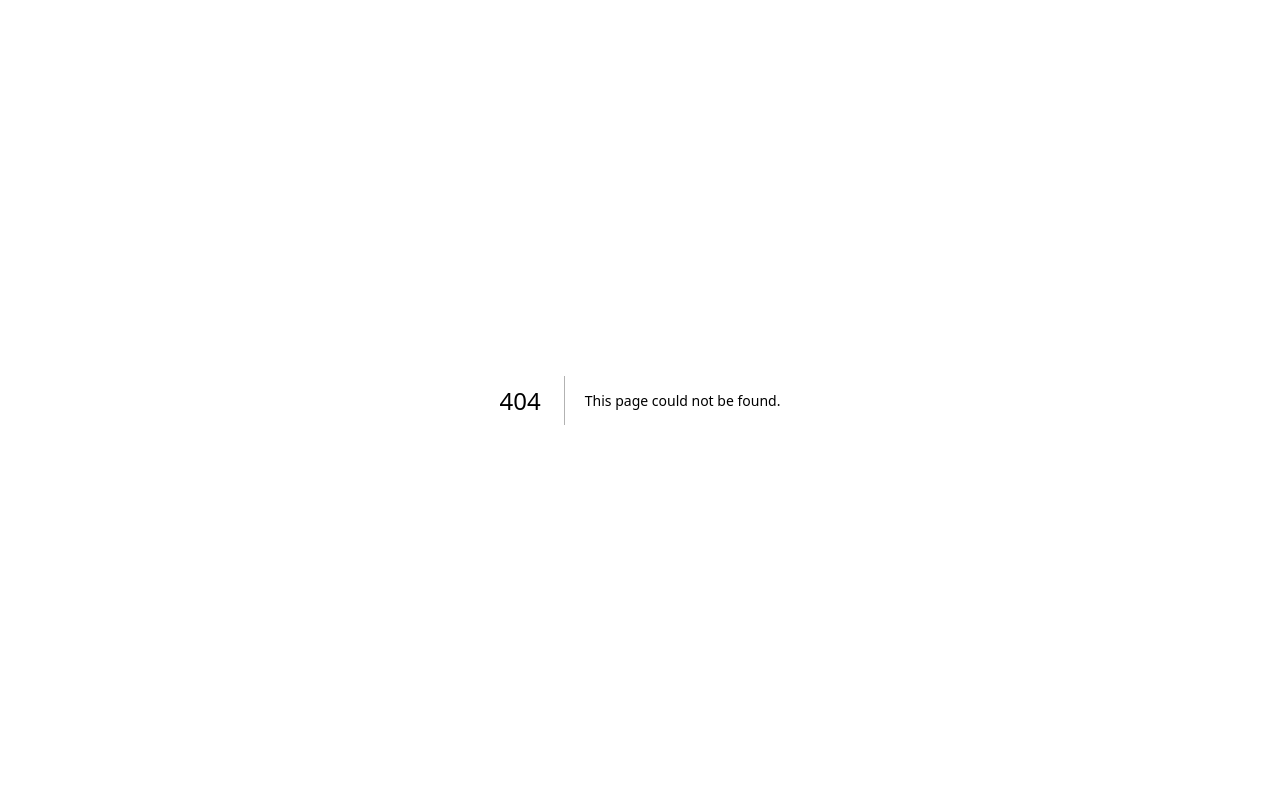
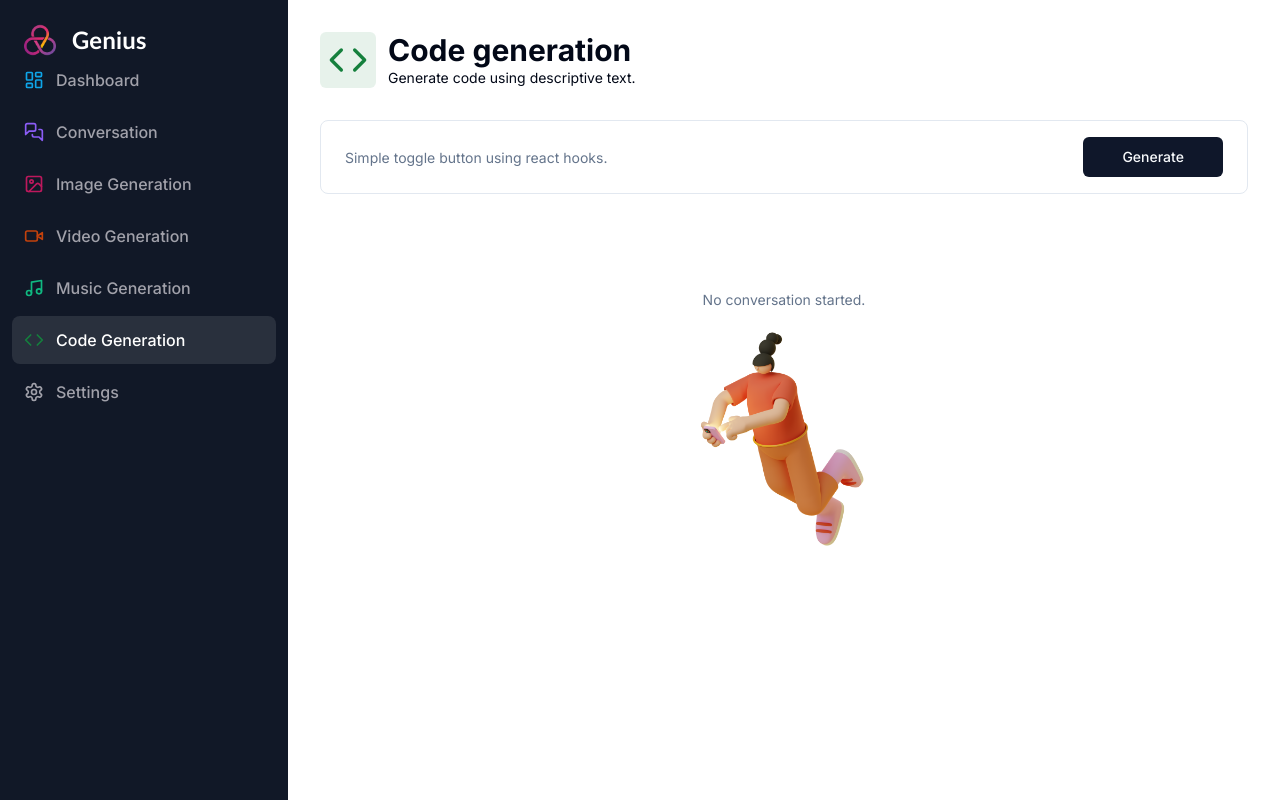
Before and after one commit to nglaizette/my-ai-saas-app, a Next.js app: page /code in a window 1280 px wide. Before the commit this address had no page. Built offline with nearby package versions, Linux system fonts and the light colour scheme.

Commit message:
Ajout de la page code génération, du backend associé et ajout du reactmarkdown pour avoir une jolie page

```diff
--- /dev/null
+++ b/app/(dashboard)/(routes)/code/constants.ts
@@ -0,0 +1,8 @@
+import * as z from "zod"
+
+export const fromSchema = z.object(
+	{
+		prompt: z.string().min(1, {
+			message: "Prompt is required"
+		}),
+	});
--- /dev/null
+++ b/app/(dashboard)/(routes)/code/page.tsx
@@ -0,0 +1,152 @@
+"use client";
+
+import { useState } from "react";
+import axios from "axios";
+import * as z from "zod";
+import { Code, Divide} from "lucide-react";
+import { useForm } from "react-hook-form";
+import { zodResolver } from "@hookform/resolvers/zod";
+import { useRouter } from "next/navigation";
+import { ChatCompletionMessageParam} from "openai/resources/index.mjs";
+import ReactMarkdown from "react-markdown"
+
+import { MyHeading } from "@/components/heading";
+import { Form, FormControl, FormField, FormItem } from "@/components/ui/form";
+import { Input } from "@/components/ui/input";
+import { Button } from "@/components/ui/button";
+import { Empty } from "@/components/empty";
+import { Loader } from "@/components/loader";
+import { UserAvatar } from "@/components/user-avatar";
+import { BotAvatar } from "@/components/bot-avatar";
+
+import {fromSchema } from "./constants"
+import { cn } from "@/lib/utils";
+
+
+
+
+const CodePage = () => {
+
+	const router = useRouter();
+	const [messages, setMessages] = useState<ChatCompletionMessageParam[]>([]);
+
+	const form = useForm<z.infer<typeof fromSchema>>({
+		resolver: zodResolver(fromSchema),
+		defaultValues: {
+			prompt: ""
+		}
+	});
+
+	const isLoading = form.formState.isSubmitting;
+
+	const onSubmit =async (values: z.infer<typeof fromSchema>) => {
+		try {
+			const userMessage: ChatCompletionMessageParam = {
+				role: "user",
+				content: values.prompt
+			}
+
+			const newMessages = [...messages, userMessage];
+			const response = await axios.post("/api/code", {
+				messages: newMessages,
+			})
+
+			setMessages((current) => [...current, userMessage, response.data]);
+			form.reset()
+
+		} catch (error: any){
+			// Open pro modal
+			console.log(error)
+		} finally {
+			router.refresh();
+		}
+		console.log(values)
+	}
+
+	return(
+	<div>
+		<MyHeading
+		title="Code generation"
+		description="Generate code using descriptive text."
+		icon={Code}
+		iconColor="text-green-700"
+		bgColor="bg-green-700/10"
+		/>
+		<div className="px-4 lg:px-8">
+			<div>
+				<Form {...form}>
+					<form
+						onSubmit={form.handleSubmit(onSubmit)}
+						className="rounded-lg border w-full p-4 px-3 md:px-6 focus-within:shadow-sm grid grid-cols-12 gap-2"
+					>
+					<FormField name="prompt" render={({ field }) => (
+						<FormItem className="col-span-12 lg:col-span-10">
+							<FormControl className="m-0 p-0">
+								<Input
+								className="border-0 outline-none focus-visible:ring-0 focus-visible:ring-transparent"
+								disabled={isLoading}
+								placeholder="Simple toggle button using react hooks."
+								{...field}
+								/>
+							</FormControl>
+						</FormItem>
+					)}/>
+					<Button className="col-span-12 lg:col-span-2 w-full" disabled={isLoading}>
+						Generate
+					</Button>
+					</form>
+				</Form>
+			</div>
+			<div className="space-y-4 mt-4">
+				{ isLoading &&(
+					<div className="p-8 rounded-lg w-full flex items-center justify-center bg-muted">
+						<Loader />
+					</div>
+				)}
+				{messages.length === 0 && !isLoading && (
+					<Empty label="No conversation started."/>
+				)}
+				<div className="flex flex-col-reverse gap-y-4">
+					{
+						messages.map((message, index)=>(
+							<div key={index} className={cn("p-8 w-full flex items-start gap-x-8 rounded-lg", message.role === "user" ?  "bg-white border border-black/10" : "bg-muted")}>
+								{
+									Array.isArray(message.content) ?
+										message.content.map((part, partIndex) => {
+											if("text" in part){
+												return <span key={partIndex}>{part.text}</span>
+											} else {
+												// Handle 'ChatCompletionContentPartImage' case here
+												return null;
+											}
+										})
+										:
+										<p className="text-sm">
+										{message.role === "user"? <UserAvatar/> : <BotAvatar/>}
+											<ReactMarkdown
+												components={{
+													pre: ({node, ...props}) => (
+														<div className="overflow-auto w-full my-2 bg-black/10 p-2 rounded-lg">
+															<pre {...props} />
+														</div>
+													),
+													code: ({node, ...props}) => (
+														<code className="bg-black/10 rounded-lg p1" {...props} />
+													)
+												}}
+												className="text-sm overflow-hidden leading-7"
+											>
+												{message.content || ""}
+											</ReactMarkdown>
+										</p>
+								}
+							</div>
+						))}
+				</div>
+			</div>
+		</div>
+	</div>
+	);
+}
+
+export default CodePage;
--- /dev/null
+++ b/app/api/code/route.ts
@@ -0,0 +1,48 @@
+import { auth } from "@clerk/nextjs";
+import { NextResponse } from "next/server";
+import OpenAI from "openai";
+import { ChatCompletionMessage } from "openai/resources/index.mjs";
+
+const openai = new OpenAI(
+	{
+		apiKey: process.env.OPEN_API_KEY,
+	}
+);
+
+const instructionMessage: ChatCompletionMessage = {
+	role: "assistant",
+	content: "You are a code generator. You must answer only in markdown code snippets. Use code comments for explanations."
+}
+
+export async function POST(
+	req:Request
+){
+	try{
+		 const {userId} =  auth();
+		 const body = await req.json();
+		 const { messages } = body
+
+		 if (!userId){
+			return new NextResponse("Unauthorized", {status: 401})
+		 }
+
+		 if(!openai.apiKey){
+			return new NextResponse("OpenAI API Key not configured", {status: 500})
+		 }
+
+		 if(!messages){
+			return new NextResponse("Messages are required", {status: 400})
+		 }
+
+		 const response = await openai.chat.completions.create({
+			model: "gpt-3.5-turbo",
+			messages: [instructionMessage, ...messages]
+		 });
+
+		 return NextResponse.json(response.choices[0].message)
+
+	} catch (error){
+		console.log("[CODE_ERROR", error);
+		return new NextResponse("Internal error", {status: 500});
+	}
+}
--- a/package.json
+++ b/package.json
@@ -24,6 +24,7 @@
     "react": "^18",
     "react-dom": "^18",
     "react-hook-form": "^7.50.1",
+    "react-markdown": "^9.0.1",
     "tailwind-merge": "^2.2.1",
     "tailwindcss-animate": "^1.0.7",
     "zod": "^3.22.4"
```
Also changed, not shown: 1 other file (tests, documents, lock files or other folders).
